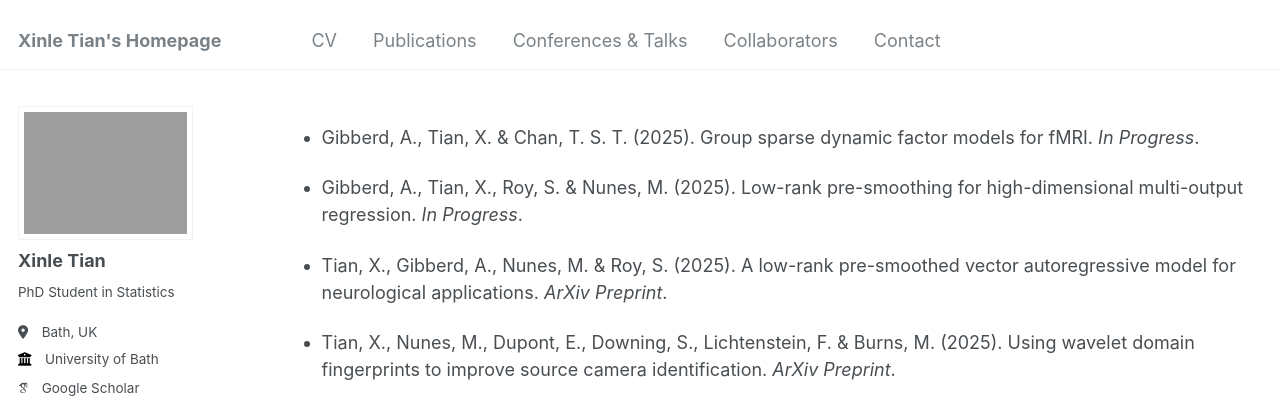
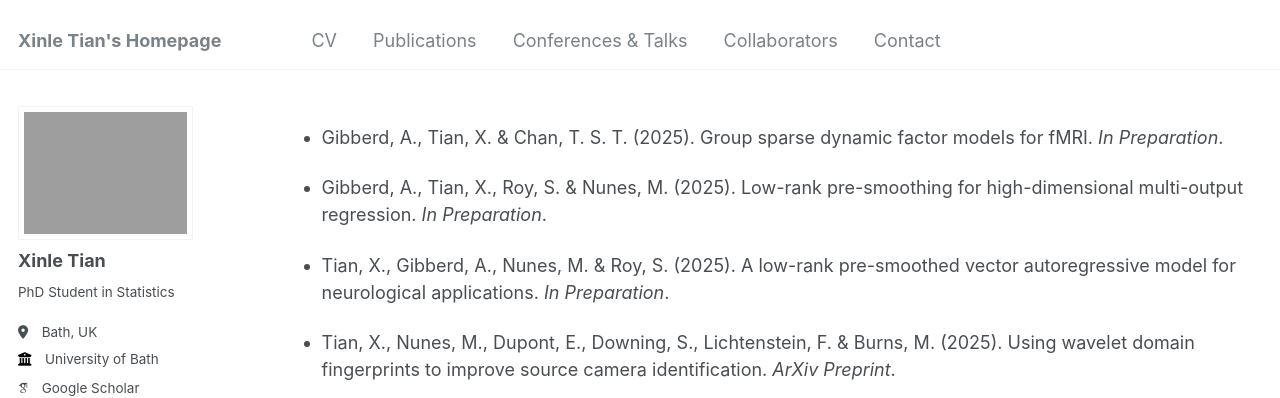
Before and after one commit to xinlet/xinlet.github.io, a Jekyll site: the page built from _pages/publications.md, in a window 1280 px wide and 986 px high. Shown: the top 398 px of the window. Built offline with Jekyll 4.4.1, drawn with Linux system fonts in a browser that asks for light colours; some web fonts are replaced.

Commit message:
Update publications.md

```diff
--- a/_pages/publications.md
+++ b/_pages/publications.md
@@ -8,11 +8,11 @@ author_profile: true
 {% include base_path %}
 
 
-* Gibberd, A., Tian, X. & Chan, T. S. T. (2025). Group sparse dynamic factor models for fMRI. *In Progress*.
+* Gibberd, A., Tian, X. & Chan, T. S. T. (2025). Group sparse dynamic factor models for fMRI. *In Preparation*.
 
-* Gibberd, A., Tian, X., Roy, S. & Nunes, M. (2025). Low-rank pre-smoothing for high-dimensional multi-output regression. *In Progress*.
+* Gibberd, A., Tian, X., Roy, S. & Nunes, M. (2025). Low-rank pre-smoothing for high-dimensional multi-output regression. *In Preparation*.
 
-* Tian, X., Gibberd, A., Nunes, M. & Roy, S. (2025). A low-rank pre-smoothed vector autoregressive model for neurological applications. *ArXiv Preprint*.
+* Tian, X., Gibberd, A., Nunes, M. & Roy, S. (2025). A low-rank pre-smoothed vector autoregressive model for neurological applications. *In Preparation*.
 
 * Tian, X., Nunes, M., Dupont, E., Downing, S., Lichtenstein, F. & Burns, M. (2025). Using wavelet domain fingerprints to improve source camera identification. *ArXiv Preprint*.
 
```
